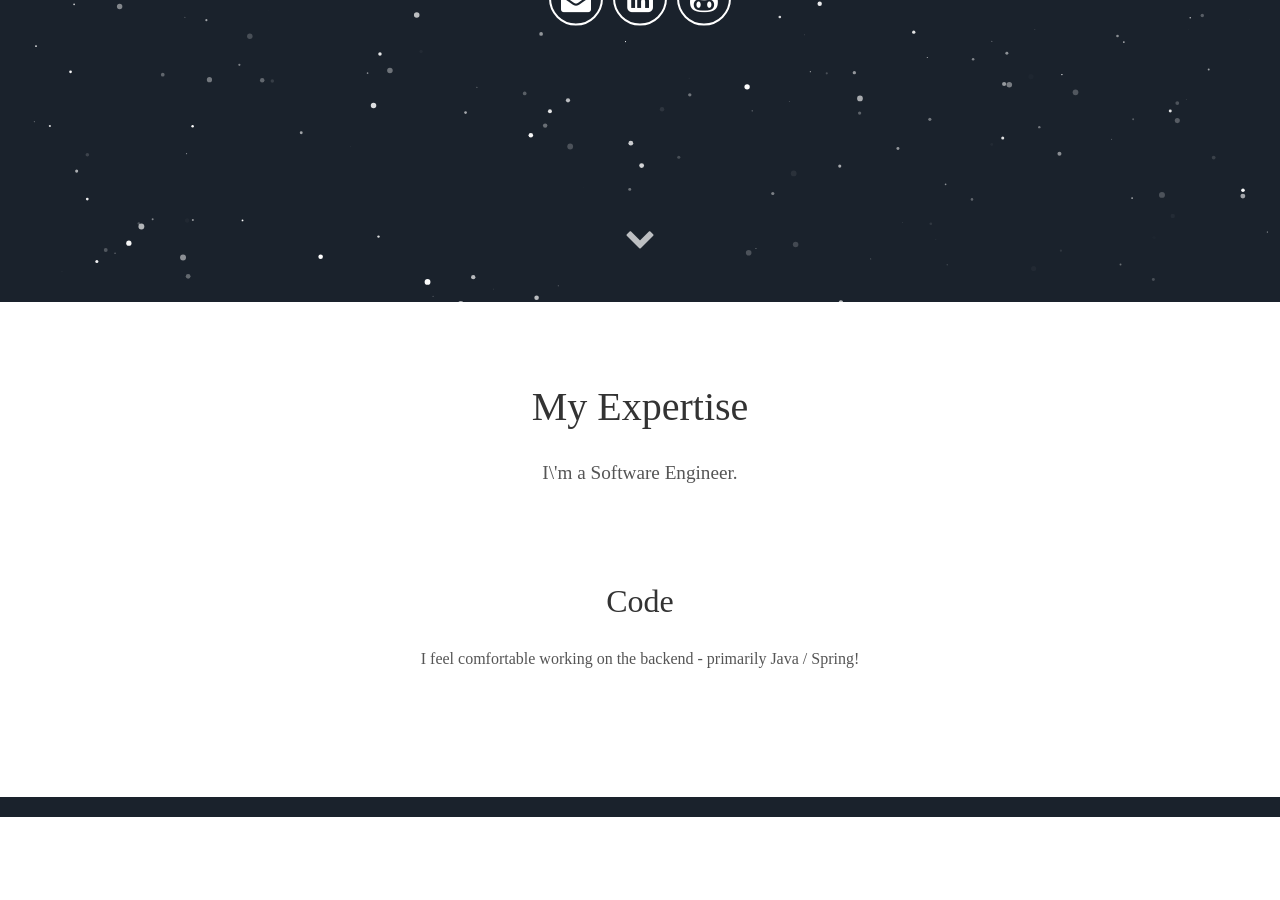
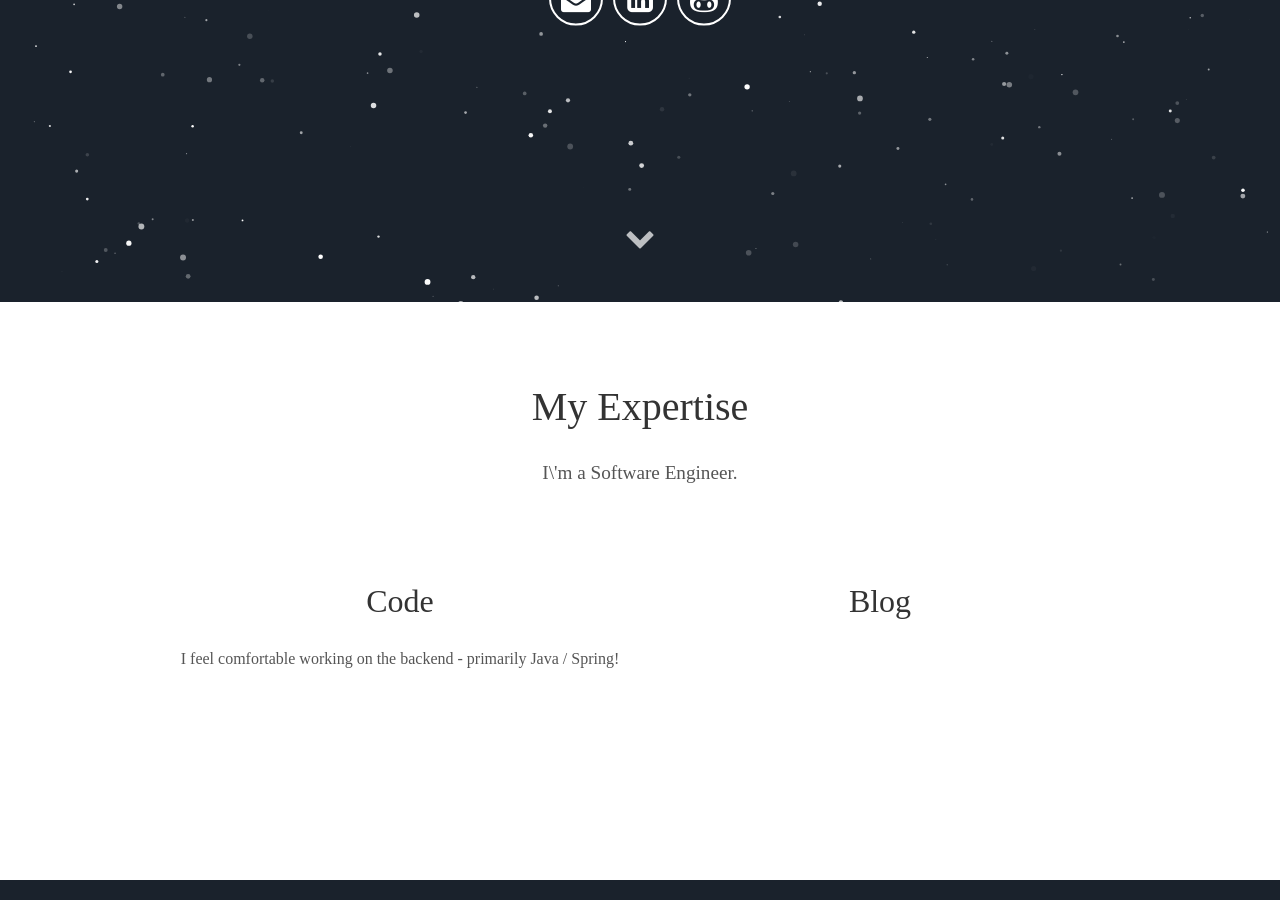
Before and after one commit to chaudharydeepak/chaudharydeepak.github.io, a Jekyll site: the page built from index.html, in a window 1280 px wide and 900 px high, scrolled down 598 px. Built offline with Jekyll 4.4.1, drawn with Linux system fonts in a browser that asks for light colours; some web fonts are replaced; before the commit the page ends 1415 px from its top, so only the background shows below that.

Commit message:
Update about.html

```diff
--- a/_includes/about.html
+++ b/_includes/about.html
@@ -7,4 +7,10 @@
     <h2>Code</h2>
     <p>I feel comfortable working on the backend - primarily Java / Spring!</p>
   </div>
+  <div class="tech">
+    <h2>Blog</h2>
+    <div class="header-links">
+         <a class="link" href="https://dev.to/chaudharydeepak/primer-on-automated-testing-with-karate-dsl-11m8" data-scroll>Karate DSL</a>
+     </div>
+  </div>
 </div>
```
